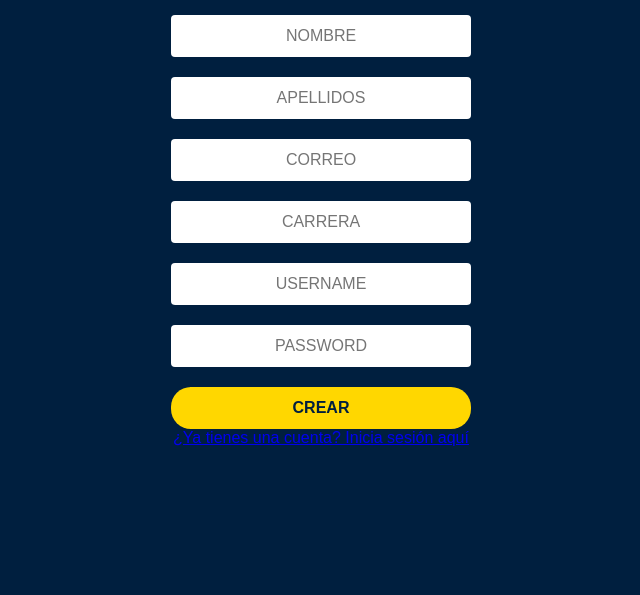
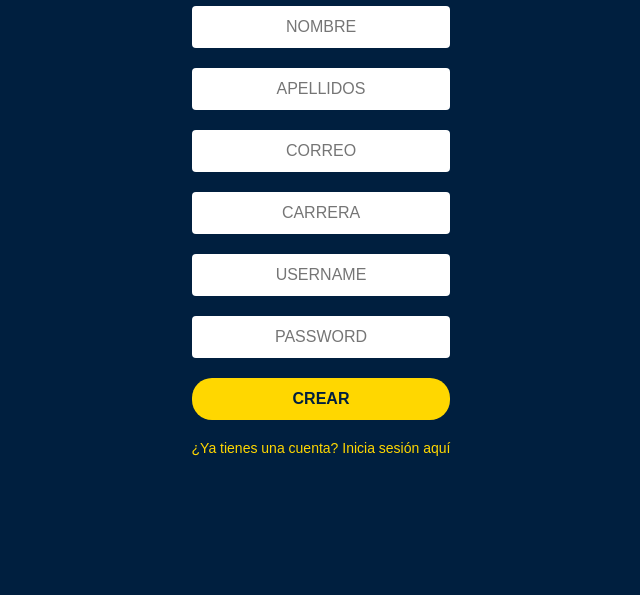
Before and after one commit to Rahoz07/EduSphere.github.io, a plain HTML site: page Registro.Html in a window 1280 px wide. Shown: the part 205-800 px from the top of the page, without its empty margins (319-959 px from the left). Drawn offline with Linux system fonts and the light colour scheme.

Commit message:
Update Registro.Html

```diff
--- a/Registro.Html
+++ b/Registro.Html
@@ -4,13 +4,10 @@
     <meta charset="UTF-8">
     <meta name="viewport" content="width=device-width, initial-scale=1.0">
     <title>Edusphere Registro</title>
-    <link rel="stylesheet" href="registro.css">
+    <link rel="stylesheet" href="Registro.css">
 </head>
 <body>
-    <script src="script.js"></script>
-</body>
-</html>
-    <div class="registro-container">
+    <div class="container">
         <h1>REGISTRO</h1>
         <form>
             <input type="text" placeholder="NOMBRE" required>
@@ -21,7 +18,8 @@
             <input type="password" placeholder="PASSWORD" required>
             <button type="submit">CREAR</button>
         </form>
-        <a href="login.Html" class="Login-link">¿Ya tienes una cuenta? Inicia sesión aquí</a>
+        <a href="#" class="login-link">¿Ya tienes una cuenta? Inicia sesión aquí</a>
     </div>
+    <script src="script.js"></script>
 </body>
 </html>
```
